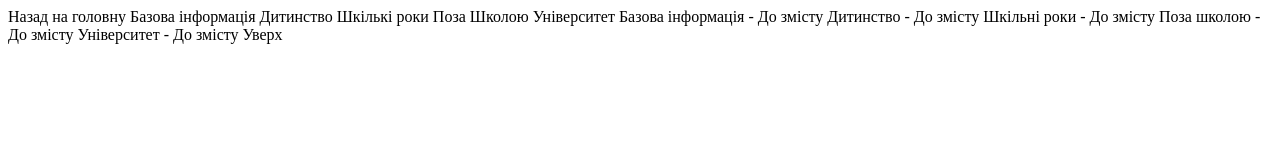
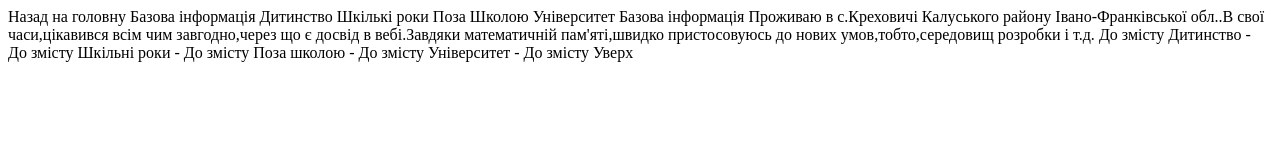
Before and after one commit to YarStef/-1, a plain HTML site: page biography.html in a window 1280 px wide. Drawn offline with Linux system fonts and the light colour scheme.

Commit message:
Update biography.html

```diff
--- a/biography.html
+++ b/biography.html
@@ -11,7 +11,7 @@
     Поза Школою
     Університет
      Базова інформація
- -
+ Проживаю в с.Креховичі Калуського району Івано-Франківської обл..В свої часи,цікавився всім чим завгодно,через що є досвід в вебі.Завдяки математичній пам'яті,швидко пристосовуюсь до нових умов,тобто,середовищ розробки і т.д.
     <a> До змісту </a>
     Дитинство
  -
```
